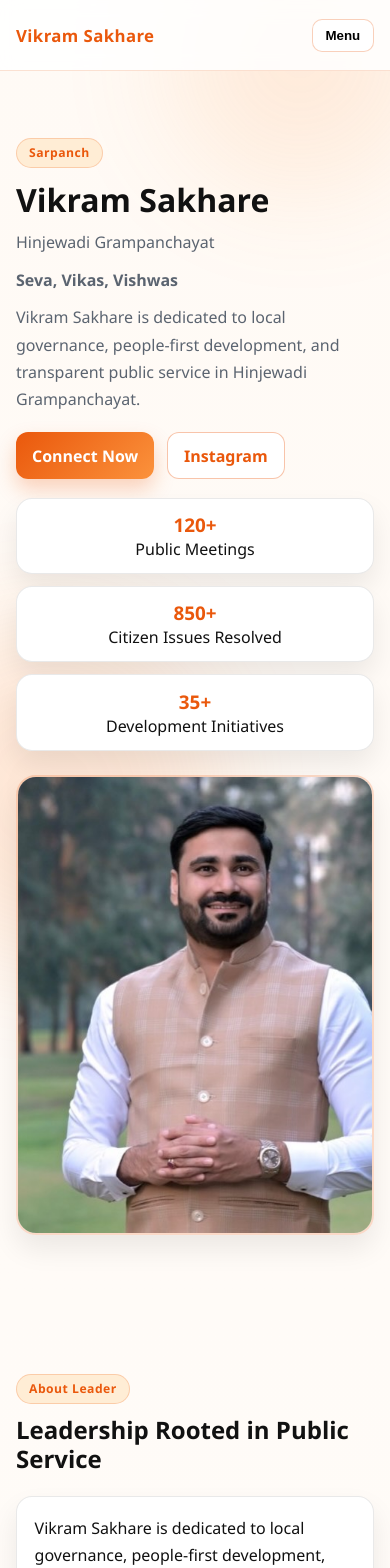
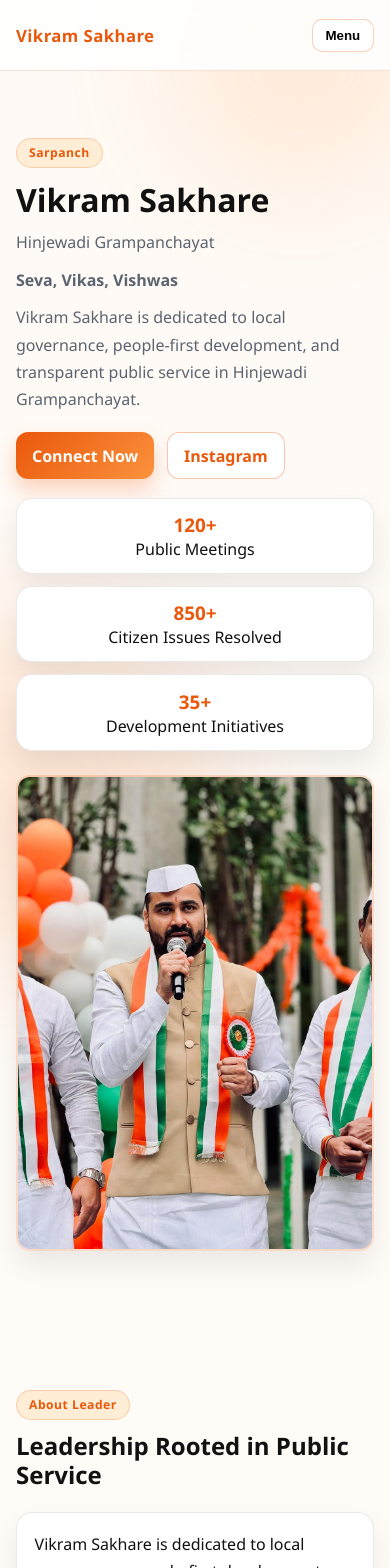
Before and after one commit to techwiew/vikram-sakhare-hinjewadi-pune, a React (Vite) app: page / in a window 390 px wide. Shown: the top 1568 px of the page. Built offline with nearby package versions, Linux system fonts and the light colour scheme.

Commit message:
image added with size

```diff
--- a/public/data.json
+++ b/public/data.json
@@ -137,12 +137,13 @@
     }
   ],
   "gallery": {
+    "heroImage": "images/537449912_18086293852828813_7246159672192579053_n.jpg",
     "images": [
-      "images/Image-743.jpg",
       "images/537449912_18086293852828813_7246159672192579053_n.jpg",
       "images/475412660_18067243195828813_5220031457698049185_n.jpg",
       "images/475403871_18067243186828813_8981781678555772108_n.jpg",
-      "images/475380999_18067243174828813_4545561710793591930_n.jpg"
+      "images/475380999_18067243174828813_4545561710793591930_n.jpg",
+      "images/Image-743.jpg"
     ],
     "video": "images/Video-131.mp4"
   },
--- a/src/App.jsx
+++ b/src/App.jsx
@@ -109,6 +109,7 @@ export default function App() {
   }
 
   const images = asArray(data.gallery?.images);
+  const heroImage = data.gallery?.heroImage || images[0];
   const stats = asArray(data.heroStats);
   const currentYear = new Date().getFullYear();
   const instagramUrl = safeExternalUrl(data.social?.instagram);
@@ -184,7 +185,7 @@ export default function App() {
               </div>
             </div>
             <div className="reveal">
-              <img className="hero-photo" src={images[0]} alt={data.leader?.name} loading="eager" />
+              <img className="hero-photo" src={heroImage} alt={data.leader?.name} loading="eager" />
             </div>
           </div>
         </section>
--- a/src/index.css
+++ b/src/index.css
@@ -199,6 +199,7 @@ main section {
   width: 100%;
   height: min(65vh, 560px);
   object-fit: cover;
+  object-position: top center;
   border-radius: 20px;
   border: 2px solid rgba(234, 88, 12, 0.2);
   box-shadow: var(--card-shadow);
@@ -268,6 +269,7 @@ main section {
   width: 100%;
   height: 180px;
   object-fit: cover;
+  object-position: center;
   border-radius: 11px;
   border: 1px solid rgba(17, 17, 17, 0.1);
 }
@@ -406,7 +408,17 @@ main section {
   }
 
   .hero-photo {
-    height: min(58vh, 460px);
+    height: auto;
+    max-height: 70vh;
+    object-fit: contain;
+    border-radius: 14px;
+  }
+
+  .gallery-grid img {
+    height: auto;
+    max-height: 70vh;
+    object-fit: contain;
+    border-radius: 10px;
   }
 
   main section {
```
